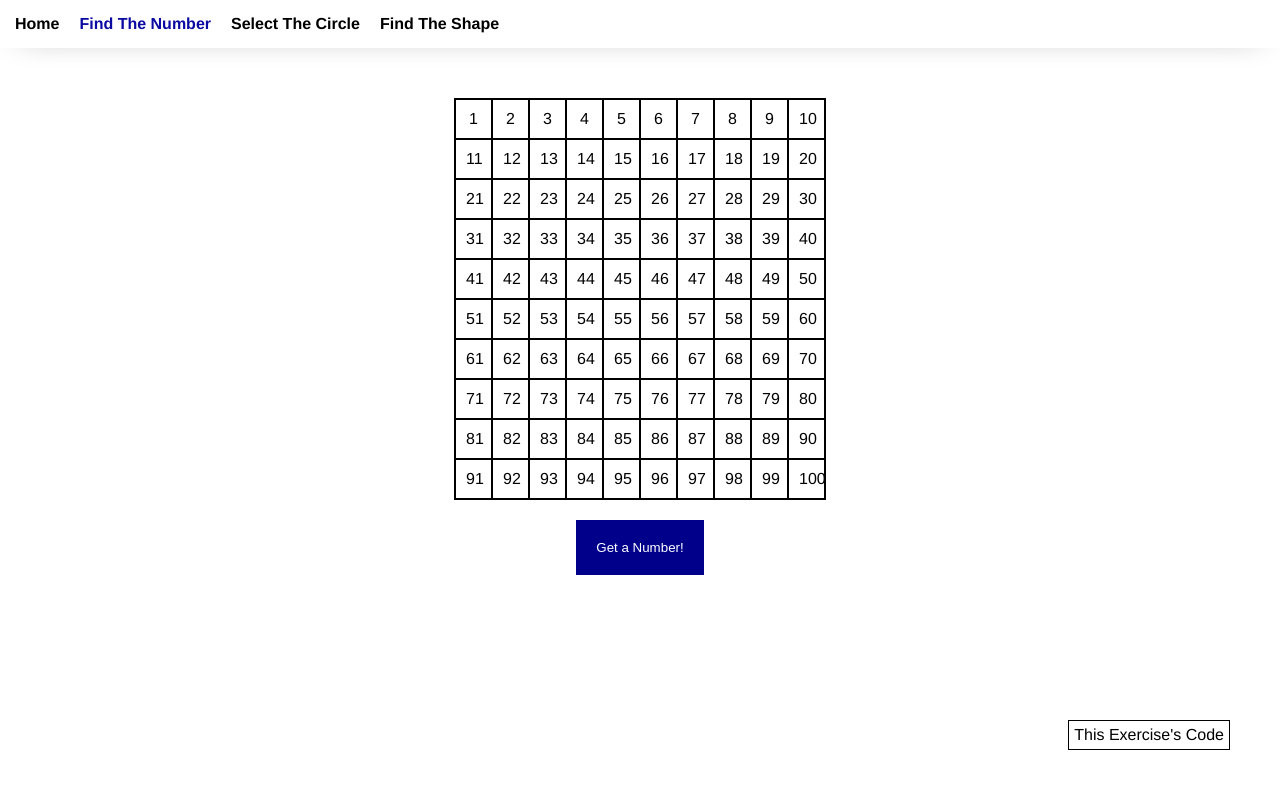
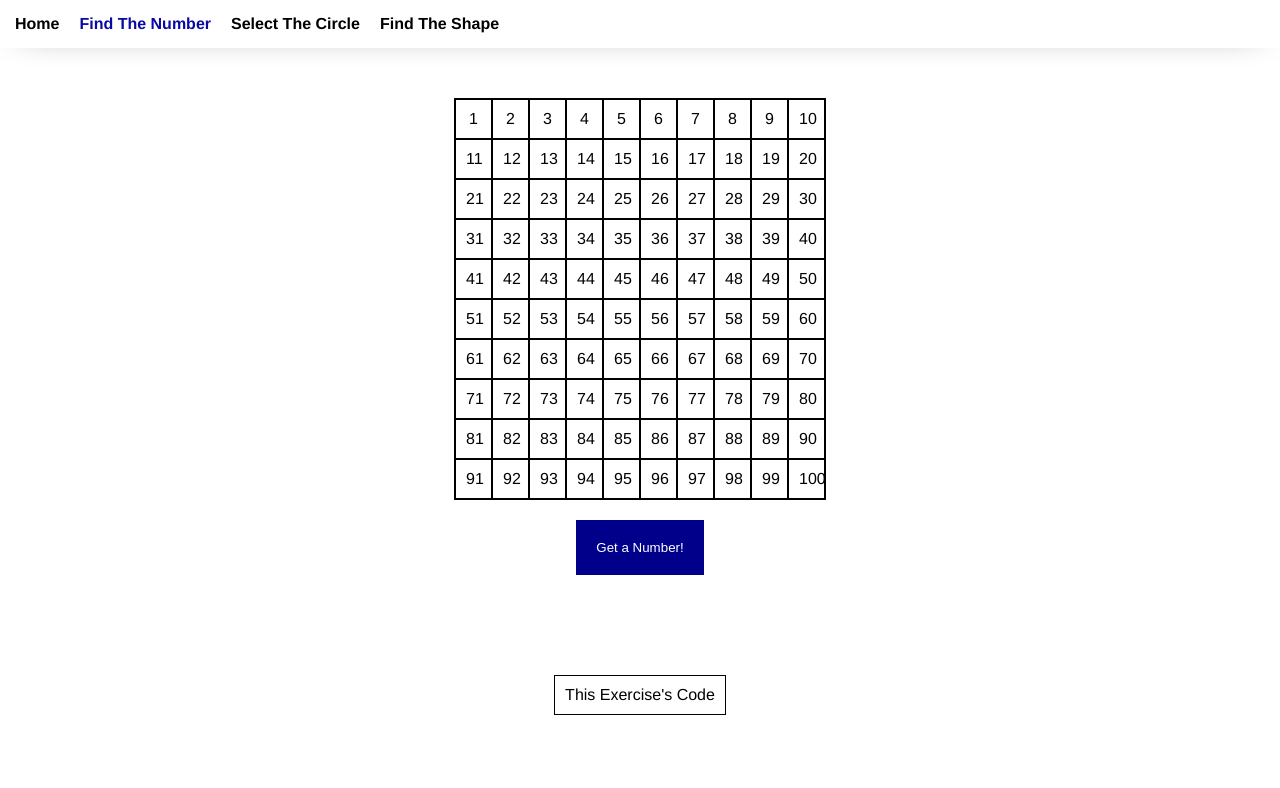
Before and after one commit to brianfordcode/math-exercises, a Vue app: page /findthenumber in a window 1280 px wide. Shown: the top 788 px of the page. Built offline with nearby package versions, Linux system fonts and the light colour scheme.

Commit message:
add code-links component to store all code links in one component

```diff
--- a/src/App.vue
+++ b/src/App.vue
@@ -4,13 +4,16 @@
 
 <router-view/>
 
+<codeLink/>
+
 </template>
 
 <script>
 import navigation from "./components/navigation.vue"
+import codeLink from "./components/code-links.vue"
 
 export default{
-  components: { navigation
+  components: { navigation, codeLink
   }
 }
 </script>
--- /dev/null
+++ b/src/components/code-links.vue
@@ -0,0 +1,42 @@
+<template>
+  <div>
+      <div class="link" @click="linkToCode">This Exercise's Code</div>
+  </div>
+</template>
+
+<script>
+export default {
+    methods: {
+        linkToCode() {
+            console.log('click')
+            if (this.$route.name === 'findthenumber') {
+                window.open('https://github.com/brianfordcode/math-exercises/blob/main/src/views/find-the-number.vue', '_blank');
+            }
+            if (this.$route.name === 'findtheshape') {
+                window.open('https://github.com/brianfordcode/math-exercises/blob/main/src/views/find-the-shape.vue', '_blank');
+            }
+            if (this.$route.name === 'selectthecircle') {
+                window.open('https://github.com/brianfordcode/math-exercises/blob/main/src/views/select-the-circle.vue', '_blank');
+            }
+        }
+    }
+}
+</script>
+
+<style scoped>
+.link {
+    border: 1px solid black;
+    width: 150px;
+    padding: 10px;
+    margin: 100px auto;
+
+}
+
+.link:hover {
+    cursor: pointer;
+    transform: scale(1.1);
+}
+
+
+
+</style>
--- a/src/views/find-the-number.vue
+++ b/src/views/find-the-number.vue
@@ -14,9 +14,6 @@
       Find Number <span>{{ number }}</span>
     </h1>
   </div>
-
-  <a href="https://github.com/brianfordcode/math-exercises/blob/main/src/views/find-the-number.vue" target="_blank">This Exercise's Code</a>
-
 
 </template>
 
@@ -113,22 +110,6 @@ h1 span {
   color: purple;
 }
 
-a {
-    text-decoration: none;
-    color: black;
-    position: absolute;
-    bottom: 50px;
-    right: 50px;
-    border: 1px solid blue;
-    padding: 5px;
-    border: 1px solid black;
-    transition: .15s ease-in-out;
-}
-
-a:hover {
-    transform: scale(1.1);
-}
-
 
 
 </style>
```
